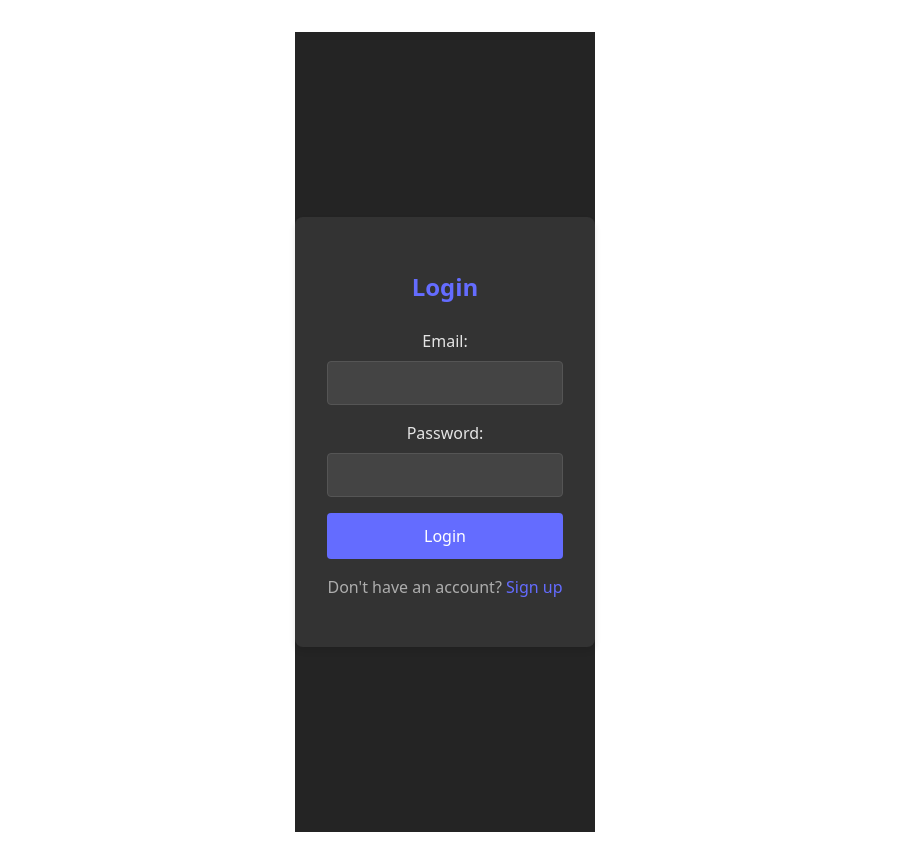
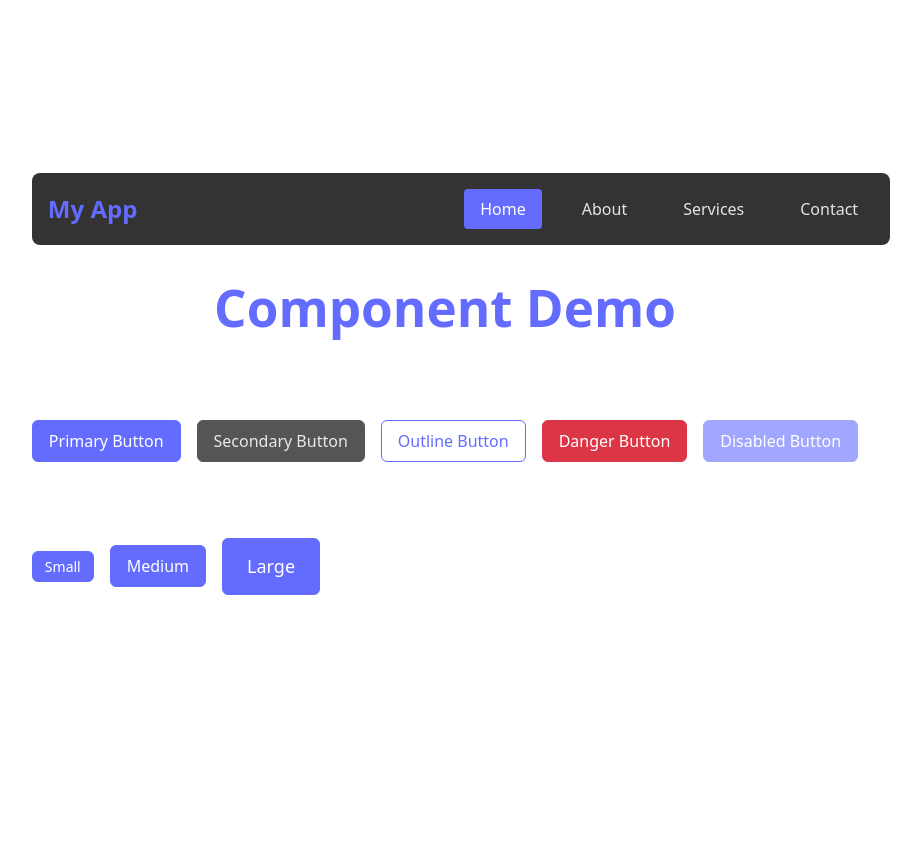
Before and after one commit to aayushsaw/ILA, a website built with Vite: page index.html in a window 1280 px wide. Shown: the whole page, without its empty margins (195-1116 px from the left). After the commit the page ends 800 px from the top, so only its background shows below. Built offline with nearby package versions, Linux system fonts and the light colour scheme.

Commit message:
Button feature added

```diff
--- /dev/null
+++ b/src/button.js
@@ -0,0 +1,24 @@
+export function createButton(options = {}) {
+  const {
+    text = 'Button',
+    variant = 'primary', // primary, secondary, outline, danger
+    size = 'medium', // small, medium, large
+    disabled = false,
+    onClick = () => {},
+    className = '',
+    type = 'button'
+  } = options;
+
+  const button = document.createElement('button');
+  button.type = type;
+  button.textContent = text;
+  button.disabled = disabled;
+
+  // Add CSS classes
+  button.className = `btn btn-${variant} btn-${size} ${className}`.trim();
+
+  // Add click event listener
+  button.addEventListener('click', onClick);
+
+  return button;
+}
--- a/src/main.js
+++ b/src/main.js
@@ -1,7 +1,132 @@
 import './style.css'
-import { createLoginComponent } from './login.js'
+import { createButton } from './button.js'
+import { createNavigation } from './navigation.js'
 
 document.querySelector('#app').innerHTML = ''
 
-const loginComponent = createLoginComponent()
-document.querySelector('#app').appendChild(loginComponent)
+// Create navigation
+const nav = createNavigation({
+  brand: { text: 'My App', href: '#' },
+  links: [
+    { text: 'Home', href: '#', active: true },
+    { text: 'About', href: '#' },
+    { text: 'Services', href: '#' },
+    { text: 'Contact', href: '#' }
+  ]
+});
+
+// Create main content container
+const mainContent = document.createElement('div');
+mainContent.className = 'main-content';
+
+// Create heading
+const heading = document.createElement('h1');
+heading.textContent = 'Component Demo';
+heading.style.color = '#646cff';
+heading.style.marginBottom = '2rem';
+
+// Create button examples section
+const buttonSection = document.createElement('section');
+buttonSection.className = 'demo-section';
+
+const buttonTitle = document.createElement('h2');
+buttonTitle.textContent = 'Button Component Examples';
+buttonTitle.style.color = 'rgba(255, 255, 255, 0.87)';
+buttonTitle.style.marginBottom = '1rem';
+
+buttonSection.appendChild(buttonTitle);
+
+// Create different button variants
+const buttonContainer = document.createElement('div');
+buttonContainer.style.display = 'flex';
+buttonContainer.style.gap = '1rem';
+buttonContainer.style.flexWrap = 'wrap';
+buttonContainer.style.marginBottom = '2rem';
+
+const primaryBtn = createButton({
+  text: 'Primary Button',
+  variant: 'primary',
+  onClick: () => alert('Primary button clicked!')
+});
+
+const secondaryBtn = createButton({
+  text: 'Secondary Button',
+  variant: 'secondary',
+  onClick: () => alert('Secondary button clicked!')
+});
+
+const outlineBtn = createButton({
+  text: 'Outline Button',
+  variant: 'outline',
+  onClick: () => alert('Outline button clicked!')
+});
+
+const dangerBtn = createButton({
+  text: 'Danger Button',
+  variant: 'danger',
+  onClick: () => alert('Danger button clicked!')
+});
+
+const disabledBtn = createButton({
+  text: 'Disabled Button',
+  variant: 'primary',
+  disabled: true,
+  onClick: () => alert('This should not show!')
+});
+
+buttonContainer.appendChild(primaryBtn);
+buttonContainer.appendChild(secondaryBtn);
+buttonContainer.appendChild(outlineBtn);
+buttonContainer.appendChild(dangerBtn);
+buttonContainer.appendChild(disabledBtn);
+
+buttonSection.appendChild(buttonContainer);
+
+// Create size examples
+const sizeSection = document.createElement('div');
+sizeSection.style.marginBottom = '2rem';
+
+const sizeTitle = document.createElement('h3');
+sizeTitle.textContent = 'Button Sizes';
+sizeTitle.style.color = 'rgba(255, 255, 255, 0.87)';
+sizeTitle.style.marginBottom = '1rem';
+
+sizeSection.appendChild(sizeTitle);
+
+const sizeContainer = document.createElement('div');
+sizeContainer.style.display = 'flex';
+sizeContainer.style.gap = '1rem';
+sizeContainer.style.alignItems = 'center';
+
+const smallBtn = createButton({
+  text: 'Small',
+  variant: 'primary',
+  size: 'small'
+});
+
+const mediumBtn = createButton({
+  text: 'Medium',
+  variant: 'primary',
+  size: 'medium'
+});
+
+const largeBtn = createButton({
+  text: 'Large',
+  variant: 'primary',
+  size: 'large'
+});
+
+sizeContainer.appendChild(smallBtn);
+sizeContainer.appendChild(mediumBtn);
+sizeContainer.appendChild(largeBtn);
+
+sizeSection.appendChild(sizeContainer);
+buttonSection.appendChild(sizeSection);
+
+// Add sections to main content
+mainContent.appendChild(heading);
+mainContent.appendChild(buttonSection);
+
+// Append everything to app
+document.querySelector('#app').appendChild(nav);
+document.querySelector('#app').appendChild(mainContent);
--- /dev/null
+++ b/src/navigation.js
@@ -0,0 +1,46 @@
+export function createNavigation(options = {}) {
+  const {
+    brand = { text: 'My App', href: '/' },
+    links = [],
+    className = '',
+    position = 'top' // top, bottom, left, right
+  } = options;
+
+  const nav = document.createElement('nav');
+  nav.className = `nav nav-${position} ${className}`.trim();
+
+  // Create brand/logo section
+  const brandLink = document.createElement('a');
+  brandLink.href = brand.href || '#';
+  brandLink.className = 'nav-brand';
+  brandLink.textContent = brand.text;
+  nav.appendChild(brandLink);
+
+  // Create navigation links
+  const navLinks = document.createElement('div');
+  navLinks.className = 'nav-links';
+
+  links.forEach(link => {
+    const linkElement = document.createElement('a');
+    linkElement.href = link.href || '#';
+    linkElement.textContent = link.text;
+    linkElement.className = 'nav-link';
+
+    if (link.active) {
+      linkElement.classList.add('active');
+    }
+
+    if (link.onClick) {
+      linkElement.addEventListener('click', (e) => {
+        e.preventDefault();
+        link.onClick(e);
+      });
+    }
+
+    navLinks.appendChild(linkElement);
+  });
+
+  nav.appendChild(navLinks);
+
+  return nav;
+}
--- a/src/style.css
+++ b/src/style.css
@@ -178,3 +178,169 @@ button:focus-visible {
 .signup-link a:hover {
   text-decoration: underline;
 }
+
+/* Button Component Styles */
+.btn {
+  display: inline-flex;
+  align-items: center;
+  justify-content: center;
+  border-radius: 6px;
+  font-family: inherit;
+  font-weight: 500;
+  cursor: pointer;
+  transition: all 0.2s ease;
+  border: 1px solid transparent;
+  text-decoration: none;
+  user-select: none;
+}
+
+.btn:focus {
+  outline: 2px solid #646cff;
+  outline-offset: 2px;
+}
+
+.btn:disabled {
+  opacity: 0.6;
+  cursor: not-allowed;
+}
+
+/* Button Variants */
+.btn-primary {
+  background-color: #646cff;
+  color: white;
+  border-color: #646cff;
+}
+
+.btn-primary:hover:not(:disabled) {
+  background-color: #535bf2;
+  border-color: #535bf2;
+}
+
+.btn-secondary {
+  background-color: #555;
+  color: rgba(255, 255, 255, 0.87);
+  border-color: #555;
+}
+
+.btn-secondary:hover:not(:disabled) {
+  background-color: #666;
+  border-color: #666;
+}
+
+.btn-outline {
+  background-color: transparent;
+  color: #646cff;
+  border-color: #646cff;
+}
+
+.btn-outline:hover:not(:disabled) {
+  background-color: #646cff;
+  color: white;
+}
+
+.btn-danger {
+  background-color: #dc3545;
+  color: white;
+  border-color: #dc3545;
+}
+
+.btn-danger:hover:not(:disabled) {
+  background-color: #c82333;
+  border-color: #c82333;
+}
+
+/* Button Sizes */
+.btn-small {
+  padding: 0.375rem 0.75rem;
+  font-size: 0.875rem;
+  line-height: 1.25;
+}
+
+.btn-medium {
+  padding: 0.5rem 1rem;
+  font-size: 1rem;
+  line-height: 1.5;
+}
+
+.btn-large {
+  padding: 0.75rem 1.5rem;
+  font-size: 1.125rem;
+  line-height: 1.75;
+}
+
+/* Navigation Component Styles */
+.nav {
+  display: flex;
+  align-items: center;
+  padding: 1rem;
+  background-color: #333;
+  border-radius: 8px;
+  margin-bottom: 2rem;
+}
+
+.nav-top {
+  justify-content: space-between;
+  width: 100%;
+  max-width: 1200px;
+  margin: 0 auto 2rem auto;
+}
+
+.nav-brand {
+  font-size: 1.5rem;
+  font-weight: bold;
+  color: #646cff;
+  text-decoration: none;
+  margin: 0;
+}
+
+.nav-brand:hover {
+  color: #535bf2;
+}
+
+.nav-links {
+  display: flex;
+  gap: 1.5rem;
+  align-items: center;
+}
+
+.nav-link {
+  color: rgba(255, 255, 255, 0.87);
+  text-decoration: none;
+  font-weight: 500;
+  padding: 0.5rem 1rem;
+  border-radius: 4px;
+  transition: all 0.2s ease;
+}
+
+.nav-link:hover {
+  background-color: rgba(255, 255, 255, 0.1);
+  color: #646cff;
+}
+
+.nav-link.active {
+  background-color: #646cff;
+  color: white;
+}
+
+.nav-link.active:hover {
+  background-color: #535bf2;
+}
+
+/* Responsive Navigation */
+@media (max-width: 768px) {
+  .nav {
+    flex-direction: column;
+    gap: 1rem;
+  }
+
+  .nav-links {
+    flex-direction: column;
+    gap: 0.5rem;
+    width: 100%;
+  }
+
+  .nav-link {
+    text-align: center;
+    width: 100%;
+  }
+}
```
Also changed, not shown: src/components-usage.js (added, +44 -0 lines).
